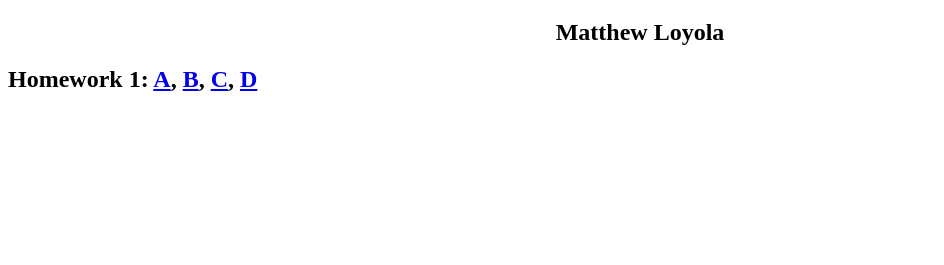
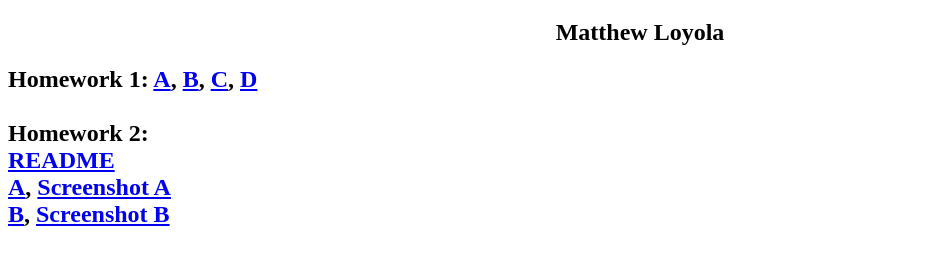
Before and after one commit to mjloyola/mjloyola.github.io, a plain HTML site: page index.html in a window 1280 px wide. Shown: the part 61-326 px from the top of the page, without its empty margins (0-944 px from the left). Drawn offline with Linux system fonts and the light colour scheme.

Commit message:
index update

```diff
--- a/index.html
+++ b/index.html
@@ -10,6 +10,16 @@
 		<a href="https://mjloyola.github.io/homework/homework1/homework1b.html">B</a>,
 		<a href="https://mjloyola.github.io/homework/homework1/homework1c.html">C</a>,
 		<a href="https://mjloyola.github.io/homework/homework1/homework1d.html">D</a>
+		<br><br>
+		Homework 2:
+		<br>
+		<a href="https://mjloyola.github.io/homework/homework2/homework2_readme.txt">README</a>
+		<br>
+		<a href="https://mjloyola.github.io/homework/homework2/homework2a.html">A</a>,
+		<a href="https://mjloyola.github.io/homework/homework2/homework2a_screenshot.PNG">Screenshot A</a>
+		<br>
+		<a href="https://mjloyola.github.io/homework/homework1/homework2b.html">B</a>,
+		<a href="https://mjloyola.github.io/homework/homework2/homework2b_screenshot.PNG">Screenshot B</a>
 		</div>
 	</p>
 </body>
```
